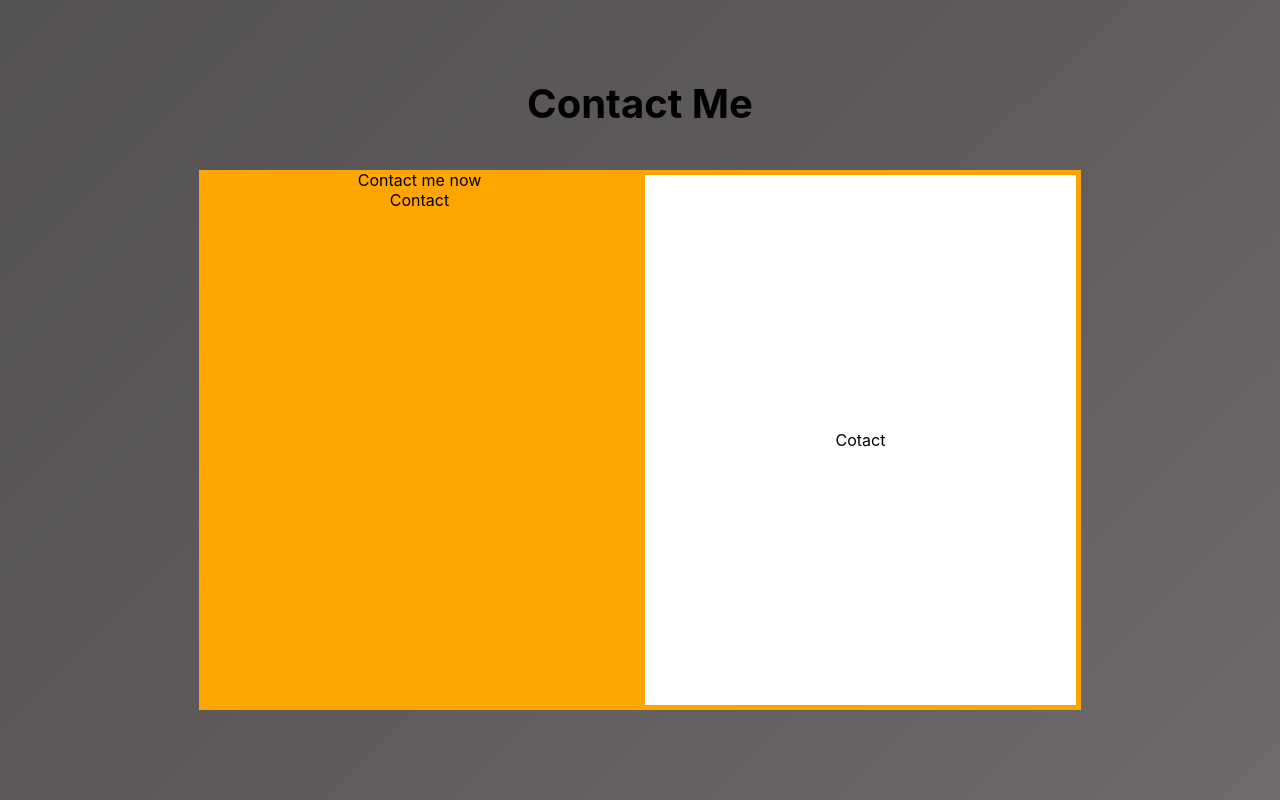
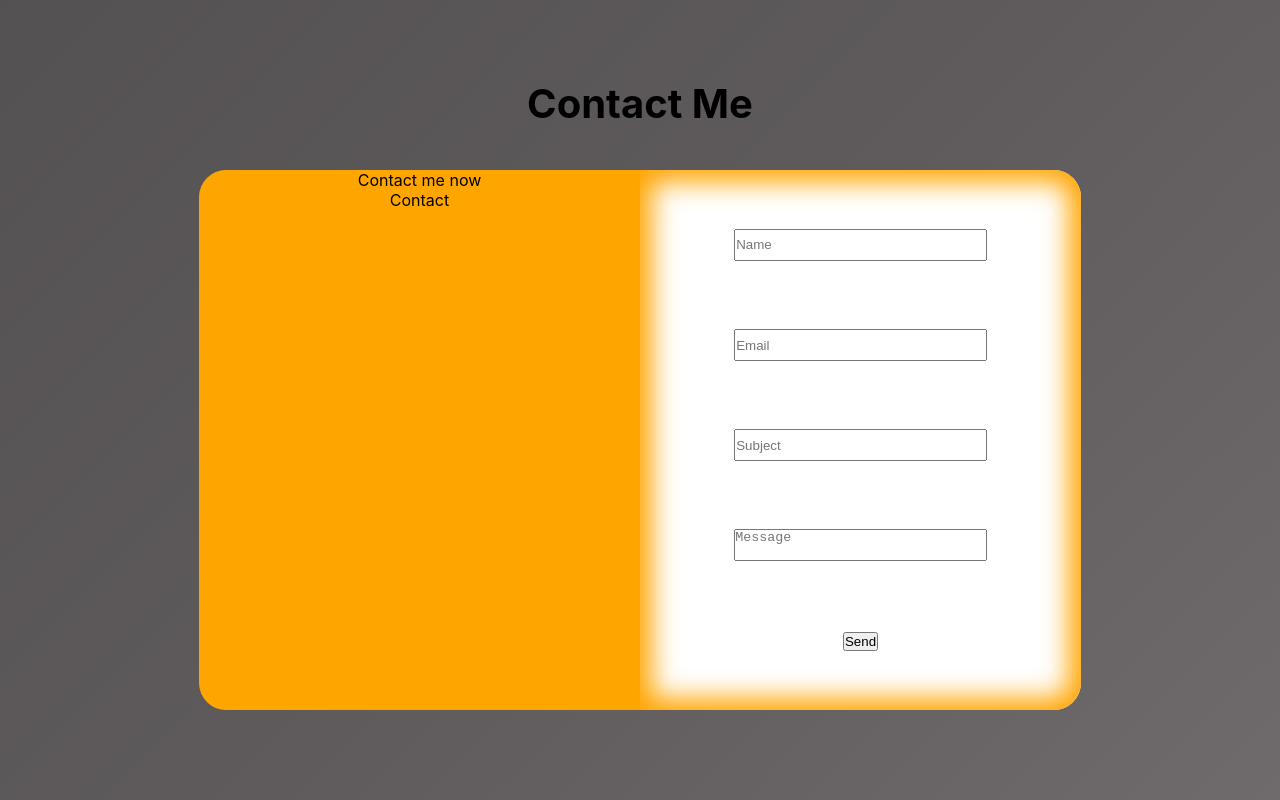
Before and after one commit to Arssin/Portfolio-Mateusz-Binieda, a React (Create React App) app: page / in a window 1280 px wide. Shown: the part 3107-3907 px from the top of the page. Built offline with nearby package versions, Linux system fonts and the light colour scheme.

Commit message:
Refactor contact me

```diff
--- a/src/Components/HomeBody/Contact/Contact.module.scss
+++ b/src/Components/HomeBody/Contact/Contact.module.scss
@@ -17,6 +17,7 @@
     .text {
       width: 35%;
       background-color: orange;
+      border-radius: 27px 0px 0px 27px;
     }
 
     .contact {
--- a/src/Components/HomeBody/Contact/ContactForm.js
+++ b/src/Components/HomeBody/Contact/ContactForm.js
@@ -1,5 +1,41 @@
+import emailjs from '@emailjs/browser';
+import { useRef } from 'react';
 import styles from './ContactForm.module.scss';
 
 export function ContactForm() {
-  return <form className={styles.form}>Cotact</form>;
+  const form = useRef();
+
+  const sendEmail = (e) => {
+    e.preventDefault();
+
+    emailjs.sendForm('gmail', 'Portfolio-MB', form.current, '072amLaSZWMrYWE3v').then(
+      (result) => {
+        console.log(result.text);
+      },
+      (error) => {
+        console.log(error.text);
+      },
+    );
+    e.target.reset();
+  };
+
+  return (
+    <form ref={form} className={styles.form} onSubmit={sendEmail}>
+      <div className={styles.div}>
+        <input placeholder="Name" className={styles.input} type="text" name="name" />
+      </div>
+      <div className={styles.div}>
+        <input placeholder="Email" className={styles.input} type="email" name="email" />
+      </div>
+      <div className={styles.div}>
+        <input placeholder="Subject" className={styles.input} type="text" name="subject" />
+      </div>
+      <div className={styles.div}>
+        <textarea className={styles.message} placeholder="Message" name="message" />
+      </div>
+      <div>
+        <input type="submit" value="Send" />
+      </div>
+    </form>
+  );
 }
--- a/src/Components/HomeBody/Contact/ContactForm.module.scss
+++ b/src/Components/HomeBody/Contact/ContactForm.module.scss
@@ -11,17 +11,22 @@ $bg-color: #eeeeee !default;
   justify-content: space-around;
   width: 35%;
   background-color: white;
-  border: 5px solid orange;
-  padding: 15px 10px;
+  border-radius: 0px 27px 27px 0px;
+  -webkit-box-shadow: inset 0px 0px 27px 12px orange;
+  box-shadow: inset 0px 0px 27px 12px orange;
+  padding: 25px 10px;
 
-  .inputs {
+  .div {
     display: flex;
-    width: 50%;
-    height: 5%;
-    border: none;
-    background-color: rgba(243, 239, 239, 0.425);
-  }
+    flex-direction: column;
+    gap: 0.5rem;
+    width: 60%;
 
-  .button {
+    .input {
+      height: 2rem;
+    }
+    .message {
+      resize: none;
+    }
   }
 }
```
